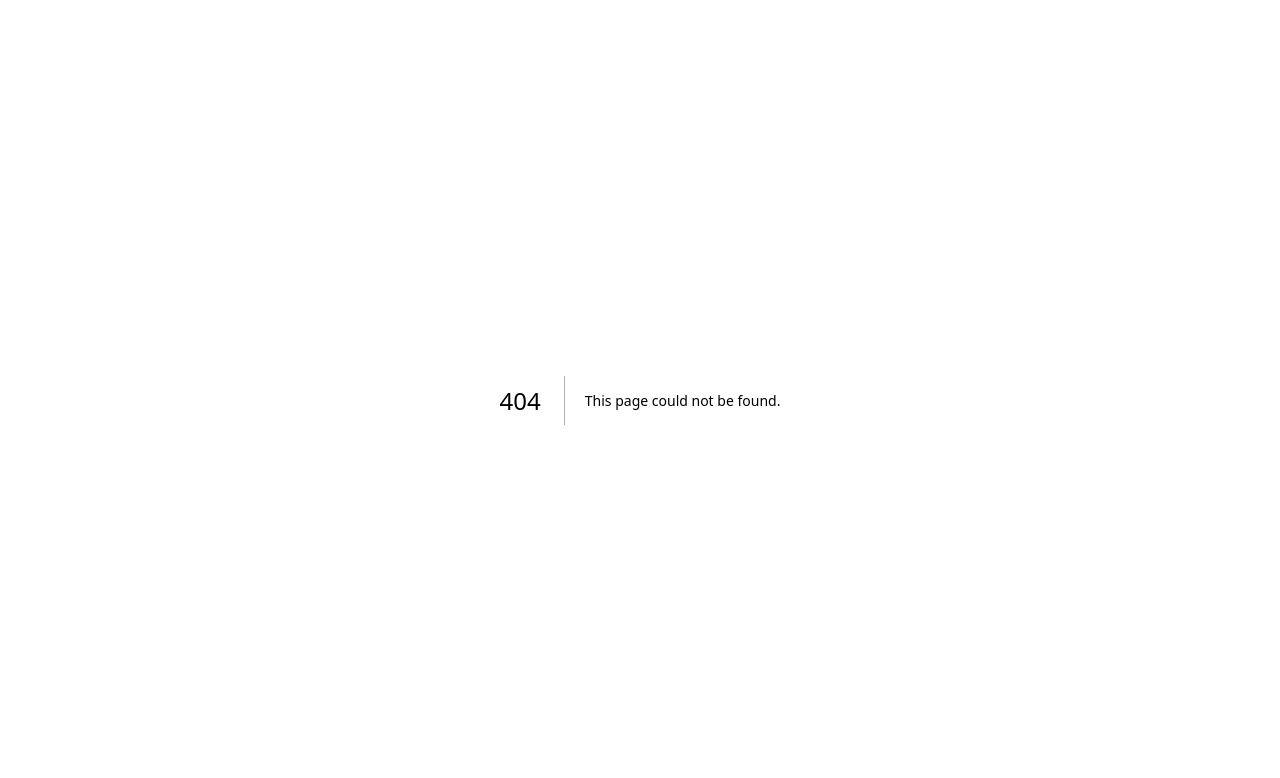
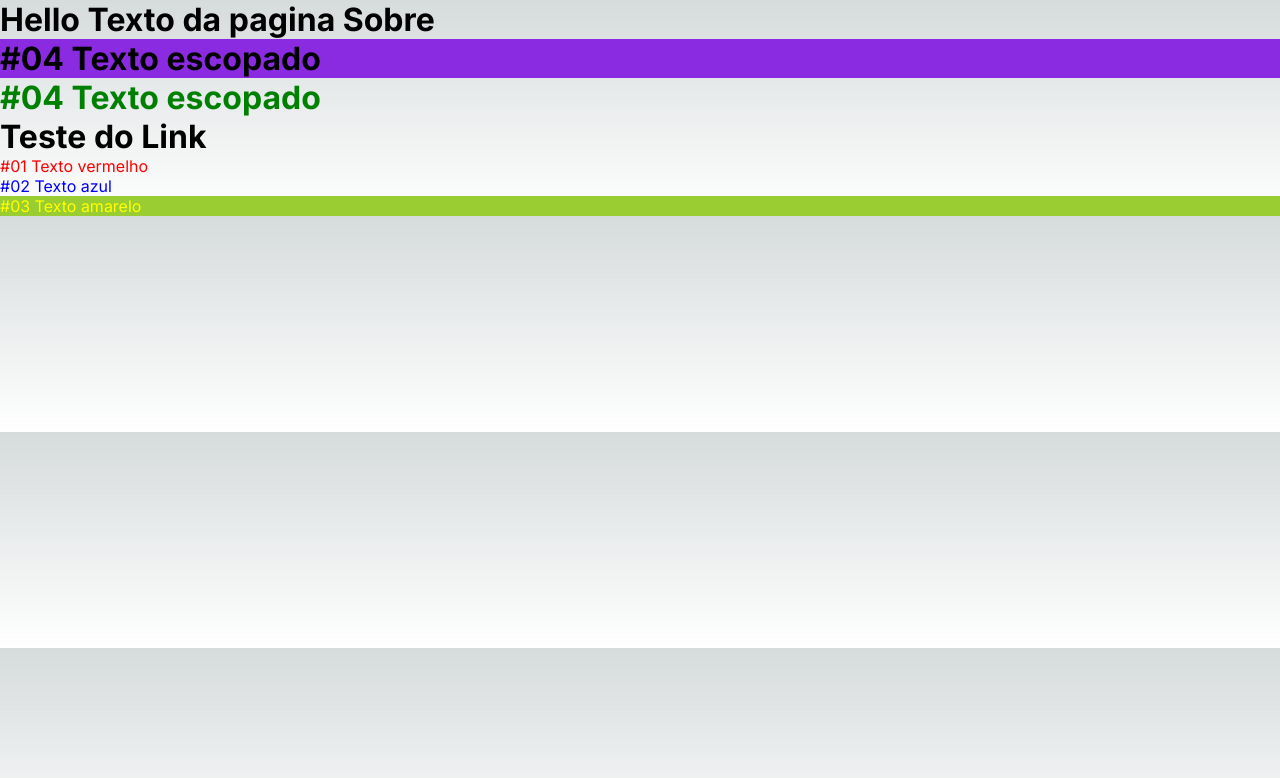
Before and after one commit to leandrorgrosso/studying-programming, a Next.js app in the folder 007-NEXTJS/start-nextjs/: page /estiloglobal in a window 1280 px wide. Before the commit this address had no page. Shown: the top 778 px of the page. Built offline with nearby package versions, Linux system fonts and the light colour scheme.

Commit message:
Estilização

```diff
--- /dev/null
+++ b/007-NEXTJS/start-nextjs/app/estiloglobal/page.jsx
@@ -0,0 +1,16 @@
+export default function Sobre() {
+    return (
+      <>
+        <h1>Hello Texto da pagina Sobre</h1>
+        <h1 className="sobre1">
+          <div className="textoEstilo">#04 Texto escopado </div>
+          <div className="verde">#04 Texto escopado </div>
+          <a href="#">Teste do Link</a>
+        </h1>
+
+        <div className="vermelho">#01 Texto vermelho </div>
+        <div className="azul">#02 Texto azul </div>
+        <div className="amarelo">#03 Texto amarelo </div>
+      </>
+    );
+  }
--- /dev/null
+++ b/007-NEXTJS/start-nextjs/app/estiloglobal/sobre.css
@@ -0,0 +1,24 @@
+.vermelho {
+    color: red;
+  }
+
+  .azul {
+    color: blue;
+  }
+
+  .amarelo {
+    color: yellow;
+    background-color: yellowgreen;
+  }
+
+  .sobre1 .verde {
+    color: green;
+  }
+
+  .sobre1 .verde a {
+    background-color: black;
+  }
+
+  .sobre1 .textoEstilo {
+    background-color: blueviolet;
+  }
--- /dev/null
+++ b/007-NEXTJS/start-nextjs/app/estilonext/estilo.module.css
@@ -0,0 +1,19 @@
+.azul {
+  color: blue;
+  font-size: 28px;
+}
+
+.verde {
+  color: green;
+}
+
+.vermelho {
+  color: red;
+}
+
+#integracaoComId{
+    height: 100vh;
+    display: flex;
+    flex-direction: row;
+    align-items: center;
+}
--- a/007-NEXTJS/start-nextjs/app/layout.js
+++ b/007-NEXTJS/start-nextjs/app/layout.js
@@ -1,5 +1,6 @@
 import './globals.css'
 import { Inter } from 'next/font/google'
+import './estiloglobal/sobre.css'
 
 const inter = Inter({ subsets: ['latin'] })
 
```
Also changed, not shown: 007-NEXTJS/start-nextjs/app/estilonext/page.jsx (added, +14 -0 lines).
